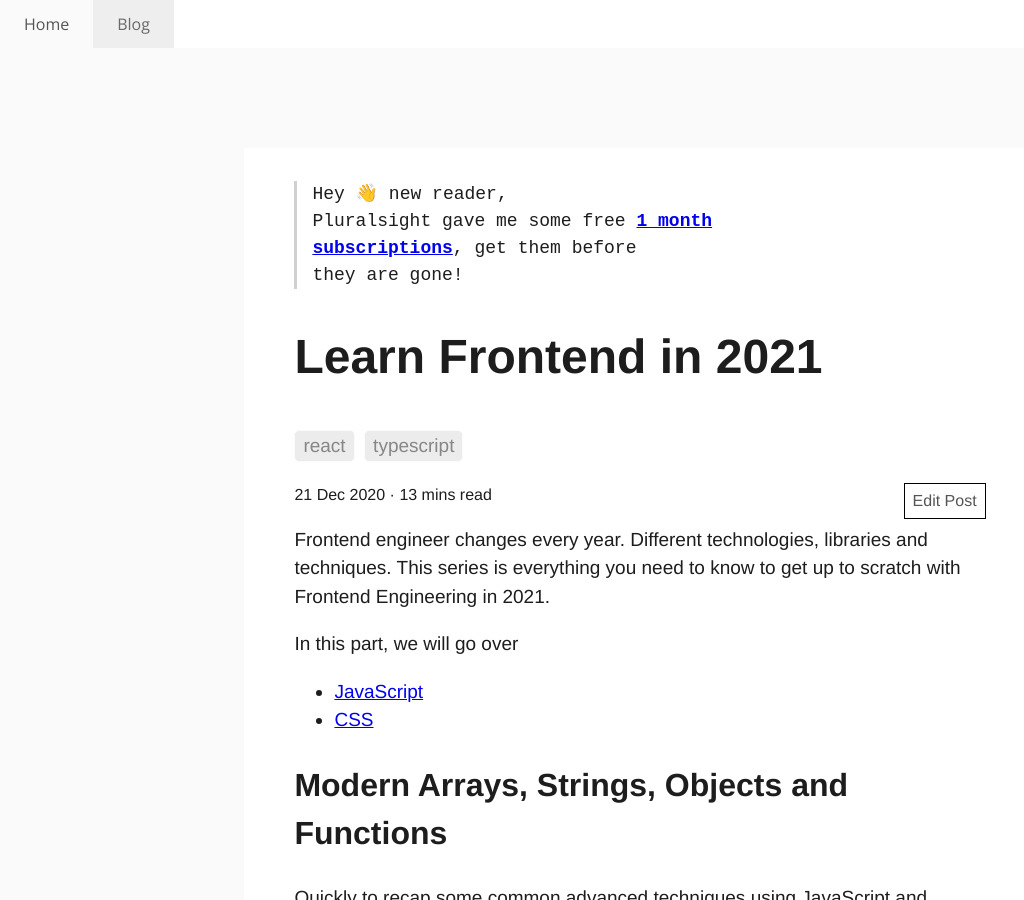
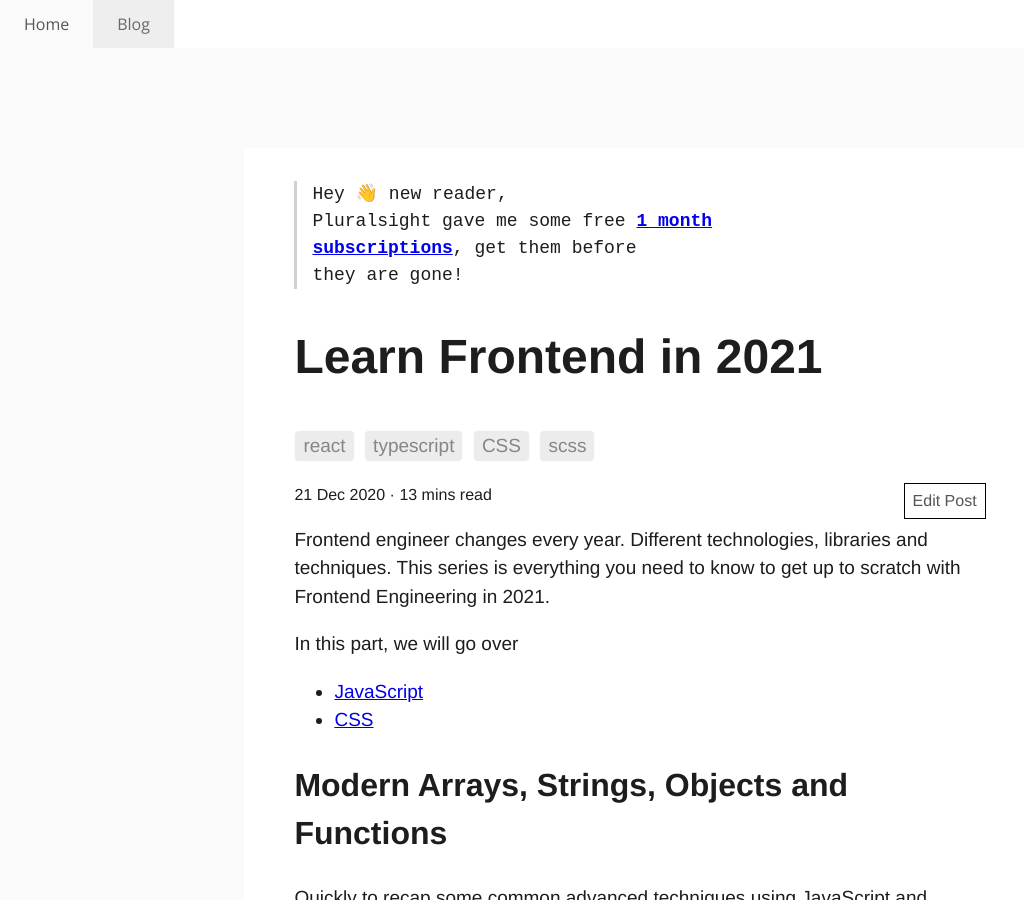
Before and after one commit to harrymt/blog, a Jekyll site: the page built from _posts/2020-12-21-learn-frontend-in-2021.md, in a window 1280 px wide and 900 px high. Shown: the whole window, without its empty margins (0-1024 px from the left). Built offline with Jekyll 4.4.1, drawn with Linux system fonts in a browser that asks for light colours.

Commit message:
Update 2020-12-21-learn-frontend-in-2021.md

```diff
--- a/_posts/2020-12-21-learn-frontend-in-2021.md
+++ b/_posts/2020-12-21-learn-frontend-in-2021.md
@@ -4,6 +4,8 @@ title: Learn Frontend in 2021
 tags:
   - react
   - typescript
+  - CSS
+  - scss
 ---
 
 Frontend engineer changes every year. Different technologies, libraries and techniques.
```
